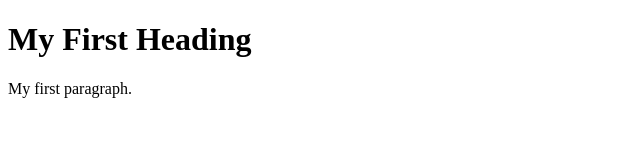
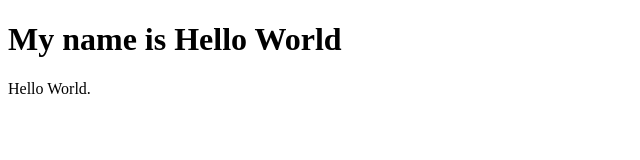
Before and after one commit to mayjowana/1st-Repository, a plain HTML site: page index.html in a window 1280 px wide. Shown: the whole page, without its empty margins (0-640 px from the left). Drawn offline with Linux system fonts and the light colour scheme.

Commit message:
updated file

```diff
--- a/index.html
+++ b/index.html
@@ -2,9 +2,9 @@
 <html>
 <body>
 
-<h1>My First Heading</h1>
+<h1>My name is Hello World</h1>
 
-<p>My first paragraph.</p>
+<p>Hello World.</p>
 
 </body>
 </html>
```
